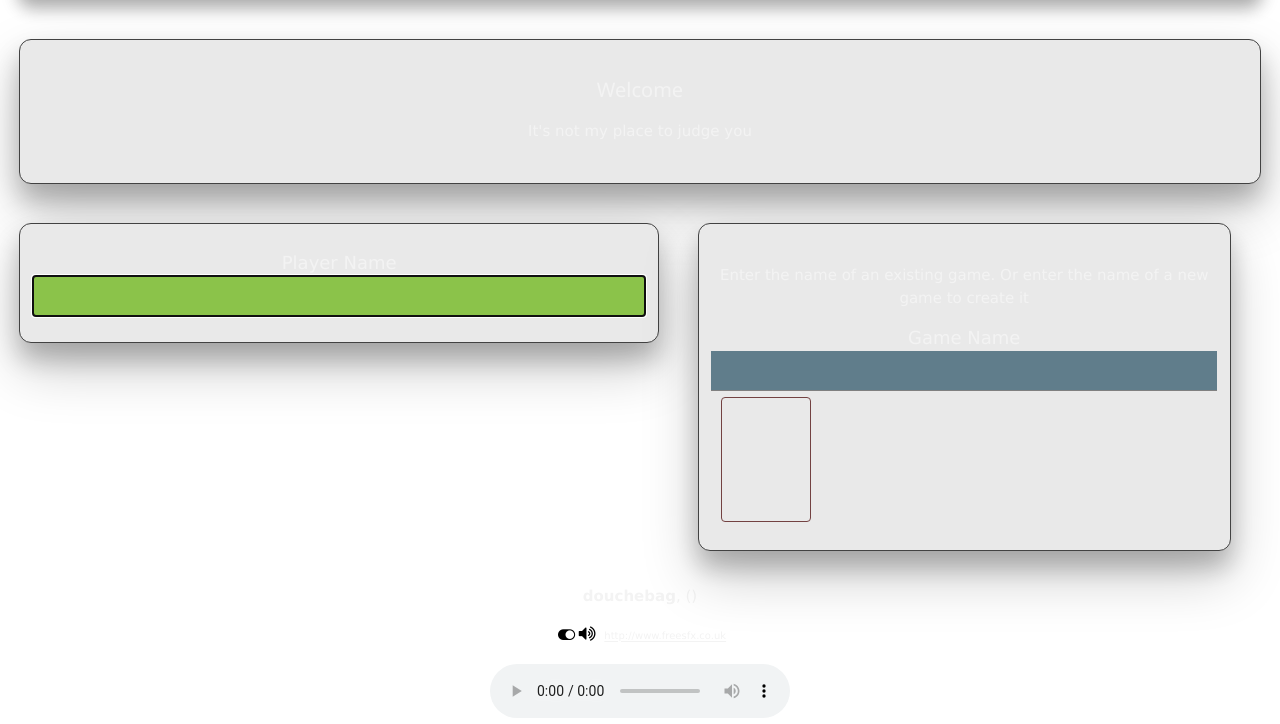
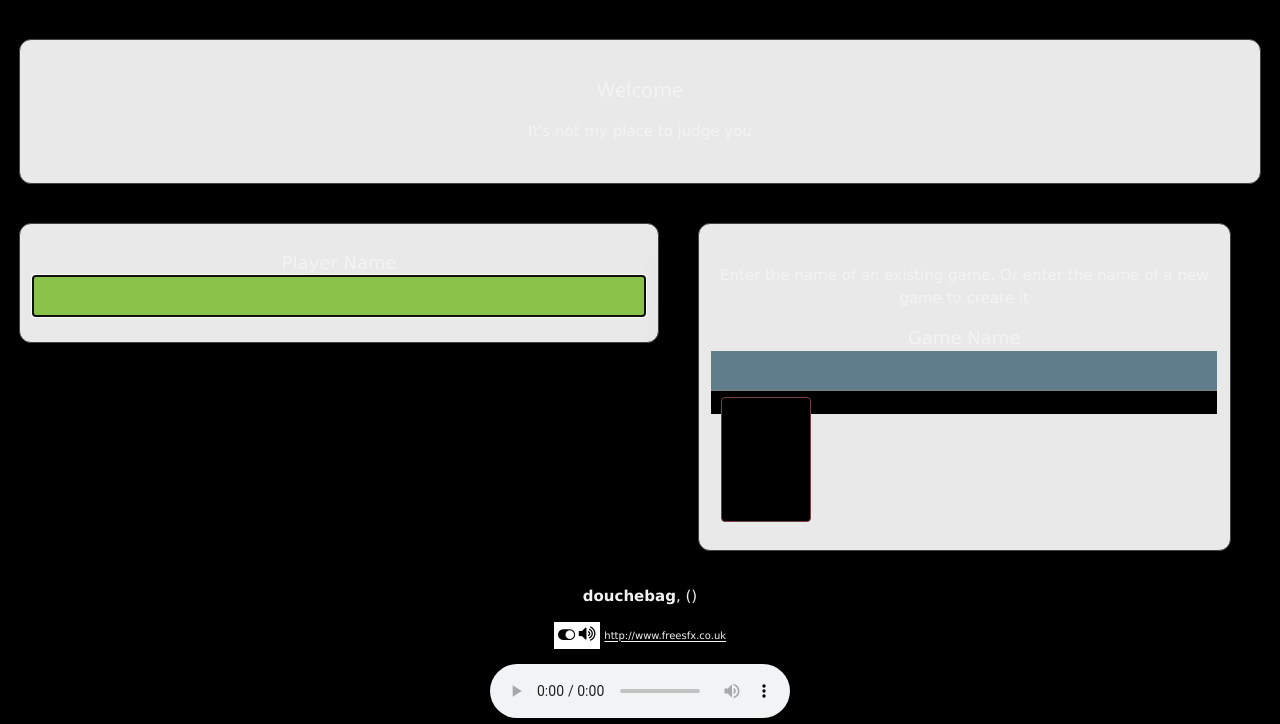
Before and after one commit to PunkUnicorn/VirtualCards, a website: page index.html in a window 1280 px wide. Shown: the part 195-919 px from the top of the page. Drawn offline with Linux system fonts and the light colour scheme.

Commit message:
fith merge

```diff
--- a/stylesheets/cards.css
+++ b/stylesheets/cards.css
@@ -1,5 +1,5 @@
 div {
-  background: ##000000;
+  background: #000000;
   color:#F3F3F3;
 }
 
```
